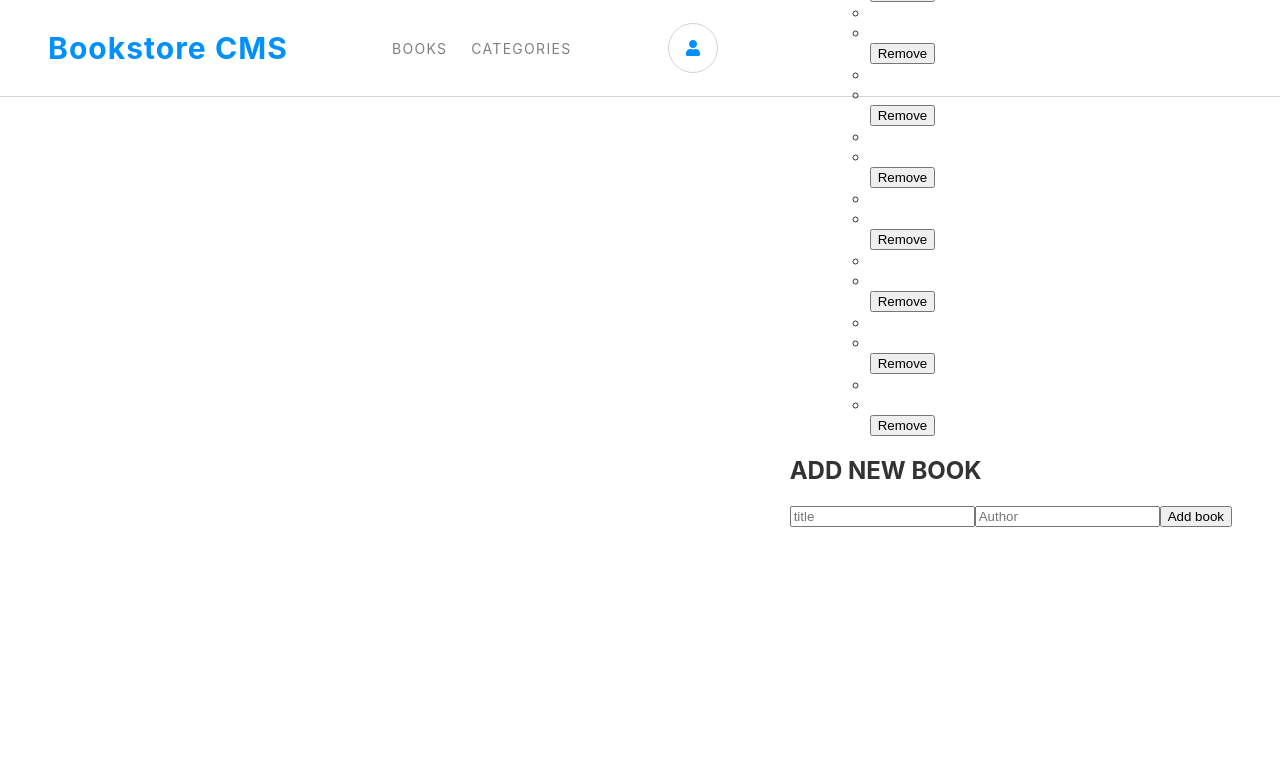
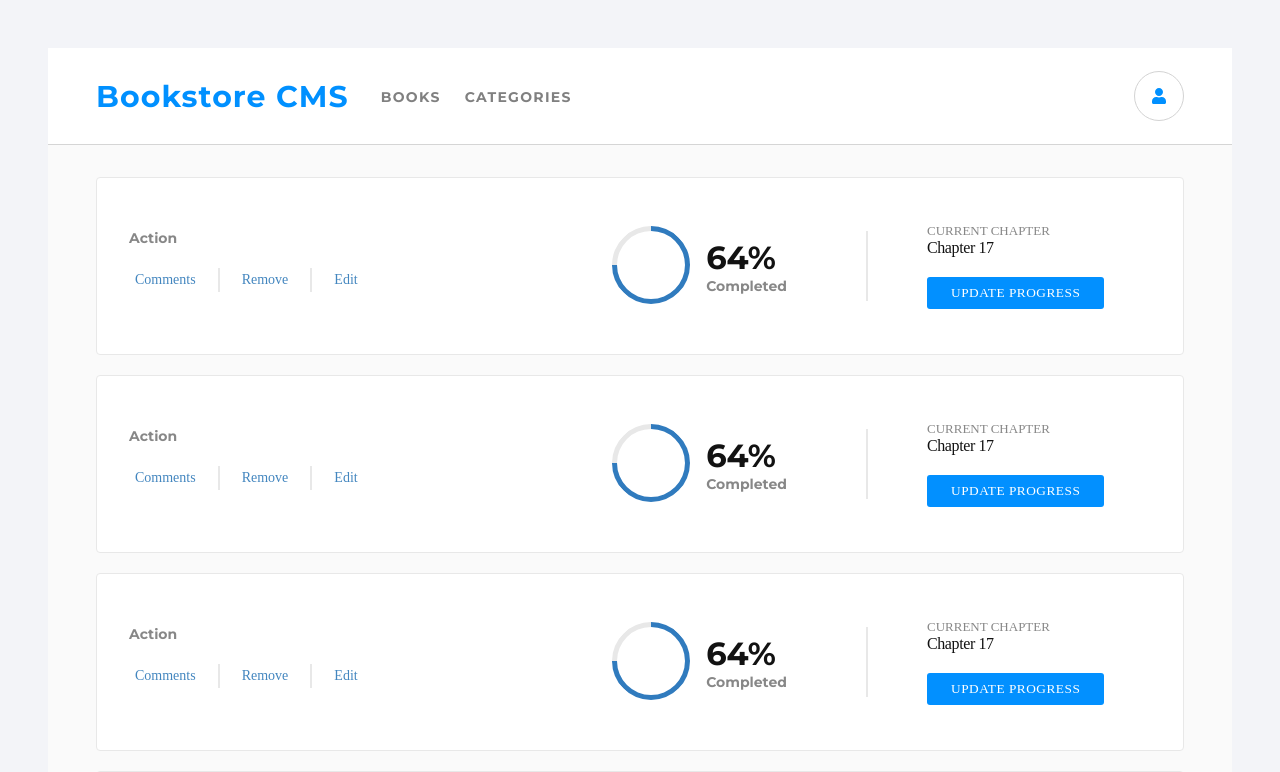
Before and after one commit to jugosack/bookstore, a React (Create React App) app: page / in a window 1280 px wide. Shown: the top 772 px of the page. Built offline with nearby package versions, Linux system fonts and the light colour scheme; no server answers.

Commit message:
Add files Book.css, Form.css, Navbar.css Books.css index.css

```diff
--- a/package.json
+++ b/package.json
@@ -11,6 +11,7 @@
     "axios": "^1.3.4",
     "prop-types": "^15.8.1",
     "react": "^18.2.0",
+    "react-circular-progressbar": "^2.1.0",
     "react-dom": "^18.2.0",
     "react-icons": "^4.8.0",
     "react-redux": "^8.0.5",
--- /dev/null
+++ b/src/components/Book.css
@@ -0,0 +1,268 @@
+.books {
+    list-style-type: none;
+    margin: 0;
+    padding-bottom: 20px;
+    display: flex;
+    flex-direction: column;
+    grid-gap: 0.938rem;
+    gap: 0.938rem;
+}
+.book {
+    background-color: #fff;
+    border-radius: 4px;
+    border: 1px solid #e8e8e8;
+    padding: 2rem;
+}
+
+.book-info {
+    display: flex;
+    flex-direction: column;
+    width: 100%;
+  }
+
+  .book-category {
+    font-family: "Montserrat", sans-serif;
+    font-size: 0.875rem;
+    opacity: 0.5;
+    font-weight: bold;
+    color: #121212;
+    margin-block-end: 0em;
+  }
+
+  .book-title {
+    font-family: "Roboto Slab", serif;
+    font-weight: bold;
+    margin-top: 0.188rem;
+    font-size: 1.375rem;
+    letter-spacing: -0.2px;
+    color: #121212;
+    margin-block-start: 0em;
+    margin-block-end: 0em;
+  }
+
+  .book-author {
+    font-family: "Roboto Slab", serif;
+    font-size: 0.875rem;
+    font-weight: 300;
+    color: #4386bf;
+    margin-block-start: 0em;
+    margin-block-end: 0em;
+  }
+
+  .book-content {
+    display: flex;
+    justify-content: space-between;
+  }
+
+    .progress-container {
+  display: flex;
+  align-items: center;
+}
+
+.progress-divider {
+  width: 0.125rem;
+  height: 4.375rem;
+  margin: 0 3.688rem 0 4.938rem;
+  background-color: #e8e8e8;
+}
+
+.current-chapter-container {
+  display: flex;
+  flex-direction: column;
+  gap: 20px;
+  width: 14rem;
+}
+
+.current-chapter-label {
+  font-family: "Roboto Slab", serif;
+  font-weight: 300;
+  font-size: 0.813rem;
+  color: #121212;
+  opacity: 0.5;
+}
+
+.current-chapter {
+  font-family: "Roboto Slab", serif;
+  font-weight: 300;
+  margin-top: 0.438rem;
+  font-size: 1rem;
+  color: #121212;
+  letter-spacing: -0.4px;
+}
+
+.primary-button {
+  cursor: pointer;
+  border: none;
+  background-color: #0290ff;
+  border-radius: 3px;
+  padding: 8px 24px;
+  font-family: "Roboto Slab", serif;
+  font-weight: 300;
+  letter-spacing: 0.5px;
+  color: white;
+}
+
+.progress-container {
+    display: flex;
+    align-items: center;
+  }
+
+  .progress-divider {
+    width: 0.125rem;
+    height: 4.375rem;
+    margin: 0 3.688rem 0 4.938rem;
+    background-color: #e8e8e8;
+  }
+
+  .current-chapter-container {
+    display: flex;
+    flex-direction: column;
+    gap: 20px;
+    width: 14rem;
+  }
+
+  .current-chapter-label {
+    font-family: "Roboto Slab", serif;
+    font-weight: 300;
+    font-size: 0.813rem;
+    color: #121212;
+    opacity: 0.5;
+  }
+
+  .current-chapter {
+    font-family: "Roboto Slab", serif;
+    font-weight: 300;
+    margin-top: 0.438rem;
+    font-size: 1rem;
+    color: #121212;
+    letter-spacing: -0.4px;
+  }
+
+  .primary-button {
+    cursor: pointer;
+    border: none;
+    background-color: #0290ff;
+    border-radius: 3px;
+    padding: 8px 24px;
+    font-family: "Roboto Slab", serif;
+    font-weight: 300;
+    letter-spacing: 0.5px;
+    color: white;
+  }
+
+  .circular-progress-container {
+    width: 5.625rem;
+    height: 5.625rem;
+    padding: 0.63rem 0.625rem 0.75rem 0.75rem;
+    display: flex;
+    justify-content: center;
+    align-items: center;
+  }
+
+  .circular-progress {
+    position: absolute;
+    border: solid 5px #307bbe;
+    border-left-color: #e8e8e8;
+    border-radius: 50%;
+    width: 4.25rem;
+    height: 4.25rem;
+    border-style: solid;
+    border-width: 5px;
+    transform: rotate(45deg);
+  }
+  .percent-complete {
+    font-family: "Montserrat", sans-serif;
+    font-size: 2rem;
+    color: #121212;
+    margin-block-start: 0em;
+    margin-block-end: 0em;
+  }
+
+  .completed {
+    font-family: "Montserrat", sans-serif;
+    font-size: 00.875rem;
+    opacity: 0.5;
+    color: #121212;
+    margin-block-start: 0em;
+    margin-block-end: 0em;
+  }
+  .progress-divider {
+    width: 0.125rem;
+    height: 4.375rem;
+    margin: 0 3.688rem 0 4.938rem;
+    background-color: #e8e8e8;
+}
+.progress-container {
+    display: flex;
+    align-items: center;
+  }
+
+  .progress-divider {
+    width: 0.125rem;
+    height: 4.375rem;
+    margin: 0 3.688rem 0 4.938rem;
+    background-color: #e8e8e8;
+  }
+
+  .current-chapter-container {
+    display: flex;
+    flex-direction: column;
+    gap: 20px;
+    width: 14rem;
+  }
+
+  .current-chapter-label {
+    font-family: "Roboto Slab", serif;
+    font-weight: 300;
+    font-size: 0.813rem;
+    color: #121212;
+    opacity: 0.5;
+    margin-block-start: 0em;
+    margin-block-end: 0em;
+  }
+
+  .current-chapter {
+    font-family: "Roboto Slab", serif;
+    font-weight: 300;
+    margin-top: 0.438rem;
+    font-size: 1rem;
+    color: #121212;
+    letter-spacing: -0.4px;
+    margin-block-start: 0em;
+    margin-block-end: 0em;
+  }
+
+  .primary-button {
+    cursor: pointer;
+    border: none;
+    background-color: #0290ff;
+    border-radius: 3px;
+    padding: 8px 24px;
+    font-family: "Roboto Slab", serif;
+    font-weight: 300;
+    letter-spacing: 0.5px;
+    color: white;
+  }
+  .button-outline {
+    font-family: "Roboto Slab", serif;
+    background-color: transparent;
+    border: none;
+    color: #4386bf;
+    font-size: 0.875rem;
+    font-weight: 300;
+    align-items: center;
+    cursor: pointer;
+  }
+
+  .action-buttons {
+    display: flex;
+    align-items: center;
+    margin-top: 1.313rem;
+  }
+
+  .vertical-divider {
+    width: 0.125rem;
+    height: 1.5rem;
+    background-color: #e8e8e8;
+    margin: 0 1rem;
+  }
--- a/src/components/Book.jsx
+++ b/src/components/Book.jsx
@@ -1,6 +1,7 @@
 import PropTypes from 'prop-types';
 import { useDispatch } from 'react-redux';
 import { removeBook } from '../redux/books/booksSlice';
+import './Book.css';
 
 const Book = (props) => {
   const dispatch = useDispatch();
@@ -9,19 +10,43 @@ const Book = (props) => {
     dispatch(removeBook(id));
   };
   return (
-    <div>
-      <ul>
+    <>
+      <ul className="books">
         <li>
-          {title}
+          <div className="book">
+            <div className="book-content">
+              <div className="book-info">
+                <h4 className="book-category">Action</h4>
+                <h2 className="book-title">{title}</h2>
+                <h6 className="book-author">{author}</h6>
+                <div className="action-buttons">
+                  <button className="button-outline" type="button">Comments</button>
+                  <div className="vertical-divider" />
+                  <button className="button-outline" type="button" onClick={handleRemove}>Remove</button>
+                  <div className="vertical-divider" />
+                  <button className="button-outline" type="button">Edit</button>
+                </div>
+              </div>
+              <div className="progress-container">
+                <div className="circular-progress-container"><div className="circular-progress" /></div>
+                <div className="progress-stat">
+                  <p className="percent-complete">64%</p>
+                  <p className="completed">Completed</p>
+                </div>
+                <div className="progress-divider" />
+                <div className="current-chapter-container">
+                  <div>
+                    <p className="current-chapter-label">CURRENT CHAPTER</p>
+                    <p className="current-chapter">Chapter 17</p>
+                  </div>
+                  <div><button className="primary-button" type="button">UPDATE PROGRESS</button></div>
+                </div>
+              </div>
+            </div>
+          </div>
         </li>
-        <li>
-          {author}
-        </li>
-        <button onClick={handleRemove} type="submit">
-          Remove
-        </button>
       </ul>
-    </div>
+    </>
   );
 };
 Book.propTypes = {
--- /dev/null
+++ b/src/components/Form.css
@@ -0,0 +1,41 @@
+.form-section{
+    border-top: 1px solid lightgrey;
+
+}
+
+.form-title{
+  color: gray;
+  text-transform: uppercase;
+  margin-top: 3rem;
+  border-top: 1px solid lightgrey;
+}
+.add-form{
+    display: flex;
+    flex-wrap: nowrap;
+    column-gap: 2rem;
+}
+input {
+    width: 41.5rem;
+    padding: 0.5rem;
+    font-size: 1.2rem;
+    border-color: white;
+    border-radius: 3px ;
+    border-width: thin;
+
+  }
+  input::placeholder {
+    opacity: 0.5;
+    color: gray;
+  }
+
+  #addbook {
+  width: 11.5rem;
+  padding: 0.5rem;
+  border-radius: 3px;
+  background-color: #0090ff;
+  color:white;
+  font-family: RobotoSlab;
+  font-size: 1rem;
+  border-width: thin;
+  border-color: white;
+  }
--- a/src/components/Form.jsx
+++ b/src/components/Form.jsx
@@ -1,8 +1,8 @@
-/* eslint-disable import/no-extraneous-dependencies */
 import React, { useState } from 'react';
 import { useDispatch } from 'react-redux';
 import { v4 as uuidv4 } from 'uuid';
 import { addBook } from '../redux/books/booksSlice';
+import './Form.css';
 
 const Form = () => {
   const dispatch = useDispatch();
@@ -32,8 +32,8 @@ const Form = () => {
 
   return (
 
-    <section>
-      <h2 className="form-title">ADD NEW BOOK</h2>
+    <section className="form_section">
+      <h3 className="form-title">ADD NEW BOOK</h3>
       <form className="add-form" onSubmit={handleSubmit}>
         <input
           type="text"
@@ -45,13 +45,13 @@ const Form = () => {
         />
         <input
           type="text"
-          placeholder="Author"
+          placeholder="author"
           name="author"
           value={formInputs.author}
           onChange={handleChange}
           required
         />
-        <button type="submit">Add book</button>
+        <button type="submit" id="addbook">Add book</button>
       </form>
 
     </section>
--- a/src/components/Navbar.css
+++ b/src/components/Navbar.css
@@ -2,14 +2,13 @@
     background: white;
     height: 4rem;
     display: flex;
-    justify-content: space-between;
-    padding: 1rem 3rem;
+    padding: 1rem 3rem 1rem 3rem;
     align-items: center;
     border-bottom: 1px solid #d5d5d5;
 }
 
 .site-title{
-    font-size: 1.875rem;
+  font-size: 1.875rem;
   letter-spacing: 1.05px;
   font-weight: bold;
   color: #0090ff;
@@ -32,6 +31,10 @@
     padding: 0;
   }
 
+#user_position{
+    margin-left: auto;
+
+}
   #user{
     border: 1px solid lightgray;
     padding: 0.5rem;
@@ -43,3 +46,8 @@
     border-radius: 50%;
     color: #0090ff;
   }
+
+  main{
+    padding: 1rem 3rem;
+    background: #fafafa;
+  }
--- a/src/components/Navbar.jsx
+++ b/src/components/Navbar.jsx
@@ -1,4 +1,3 @@
-/* eslint-disable import/no-extraneous-dependencies */
 import {
   Outlet,
   Link, useMatch, useResolvedPath,
@@ -9,6 +8,7 @@ import { FaUser } from 'react-icons/fa';
 
 export default function Navbar() {
   return (
+    <>
       <nav className="nav">
         <Link to="/" className="site-title">
           Bookstore CMS
@@ -17,9 +17,14 @@ export default function Navbar() {
           <CustomLink to="/" className="link-page">BOOKS</CustomLink>
           <CustomLink to="/categories" className="link-page">CATEGORIES</CustomLink>
         </ul>
+        <div id="user_position">
           <div id="user"><FaUser /></div>
+        </div>
+      </nav>
+      <main>
         <Outlet />
-    </nav>
+      </main>
+    </>
   );
 }
 
--- a/src/index.css
+++ b/src/index.css
@@ -1,4 +1,14 @@
+@import url('https://fonts.googleapis.com/css?family=Montserrat:wght@700&display=swap"');
+
 body {
+  margin: 0;
+  padding: 3rem;
+  background: #f3f4f8;
+  font-family: 'Montserrat', sans-serif;
+}
+
+
+/* body {
   margin: 0;
   font-family:
     -apple-system,
@@ -14,9 +24,9 @@ body {
     sans-serif;
   -webkit-font-smoothing: antialiased;
   -moz-osx-font-smoothing: grayscale;
-}
+} */
 
-code {
+/* code {
   font-family:
     source-code-pro,
     Menlo,
@@ -24,4 +34,4 @@ code {
     Consolas,
     'Courier New',
     monospace;
-}
+} */
--- /dev/null
+++ b/src/pages/Books.css
@@ -0,0 +1,3 @@
+ul{
+   padding-inline-start: 0px !important;
+}
--- a/src/pages/Books.jsx
+++ b/src/pages/Books.jsx
@@ -3,6 +3,7 @@ import { useSelector, useDispatch } from 'react-redux';
 import Book from '../components/Book';
 import Form from '../components/Form';
 import { fetchBooks } from '../redux/books/booksSlice';
+import './Books.css';
 
 const Books = () => {
   const dispatch = useDispatch();
@@ -32,11 +33,13 @@ const Books = () => {
   }
 
   return (
-    <section>
-      <h1>List of books</h1>
-      <ul>{content}</ul>
+    <>
+      <section>
+        <ul>{content}</ul>
+      </section>
+
       <Form />
-    </section>
+    </>
   );
 };
 
```
Also changed, not shown: 1 other file (tests, documents, lock files or other folders). Lines whose indentation alone changed are shown as unchanged.
